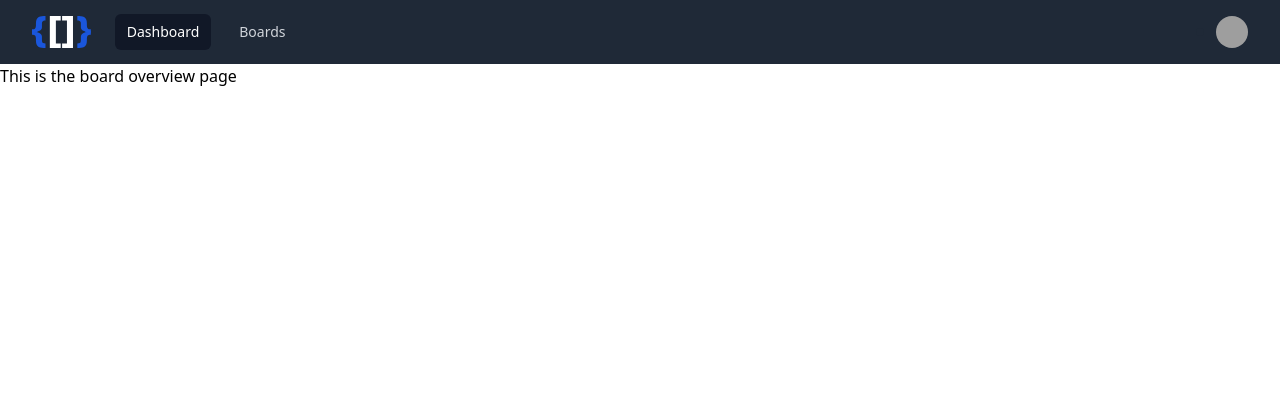
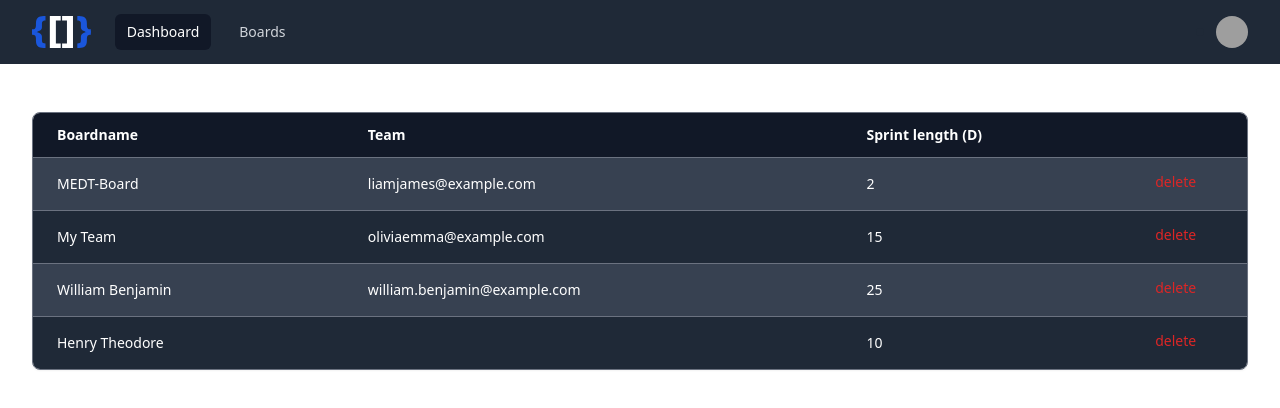
Before and after one commit to Stenz123/2023-medt-taskmanager-frontend, a React (Vite) app: page /boards in a window 1280 px wide. Shown: the top 408 px of the page. Built offline with nearby package versions, Linux system fonts and the light colour scheme; grey boxes are pictures that could not be loaded.

Commit message:
board overview

```diff
--- /dev/null
+++ b/src/components/boardTable/BoardTable.tsx
@@ -0,0 +1,56 @@
+export default () => {
+
+    const tableItems = [
+        {
+            name: "MEDT-Board",
+            team: "liamjames@example.com",
+            length: 2,
+        },
+        {
+            name: "My Team",
+            team: "oliviaemma@example.com",
+            length: 15,
+        },
+        {
+            name: "William Benjamin",
+            team: "william.benjamin@example.com",
+            length: 25,
+        },
+        {
+            name: "Henry Theodore",
+            email: "henrytheodore@example.com",
+            length: 10,
+        },
+    ]
+
+    return (
+        <div className="max-w-screen-xl mx-auto px-4 md:px-8">
+            <div className="mt-12 shadow-sm border border-gray-500 rounded-lg overflow-x-auto">
+                <table className="w-full table-auto text-sm text-left">
+                    <thead className="bg-gray-900 text-white font-medium border-b border-gray-500">
+                        <tr>
+                            <th className="py-3 px-6">Boardname</th>
+                            <th className="py-3 px-6">Team</th>
+                            <th className="py-3 px-6">Sprint length (D)</th>
+                            <th className="py-3 px-6"></th>
+                        </tr>
+                    </thead>
+                    <tbody className="text-white divide-y divide-gray-500">
+                        {
+                            tableItems.map((item, idx) => (
+
+
+                                <tr key={idx} className={idx % 2 === 0 ? "bg-gray-700" : "bg-gray-800"}>
+                                    <td className="px-6 py-4 whitespace-nowrap">{item.name}</td>
+                                    <td className="px-6 py-4 whitespace-nowrap">{item.team}</td>
+                                    <td className="px-6 py-4 whitespace-nowrap">{item.length}</td>
+                                    <div className="text-red-600 h-12 flex items-center"><a>delete</a></div>
+                                </tr>
+                            ))
+                        }
+                    </tbody>
+                </table>
+            </div>
+        </div>
+    )
+}
--- a/src/main.tsx
+++ b/src/main.tsx
@@ -4,15 +4,16 @@ import { BrowserRouter, Routes, Route } from "react-router-dom";
 import Error404 from "./pages/Error404"
 import Layout from "./pages/Layout";
 import "./index.css";
+import BoardTable from "./components/boardTable/BoardTable";
 
 ReactDOM.createRoot(document.getElementById('root') as HTMLElement).render(
   <React.StrictMode>
     <BrowserRouter>
       <Layout>
         <Routes>
-          <Route path="/" element={<h1>Home</h1>} />
-          <Route path="/boards" element={<h1>This is the board overview page</h1>} />
-          <Route path="/board" element={<h1>This is the board page</h1>} />
+          <Route path="/" element={<h1 className="text-white">Home</h1>} />
+          <Route path="/boards" element={<BoardTable />} />
+          <Route path="/board" element={<h1 className="text-white">This is the board page</h1>} />
           <Route path="/*" element={<Error404 />} />
         </Routes>
       </Layout>
--- a/src/pages/Layout.tsx
+++ b/src/pages/Layout.tsx
@@ -7,7 +7,7 @@ type LayoutProps = {
 
 const Layout = ({children}:LayoutProps) => {
   return (
-    <div className='layout h-screen'>
+    <div className='layout h-screen dark:bg-gray-900'>
         <Header></Header>
         {children}
     </div>
```
